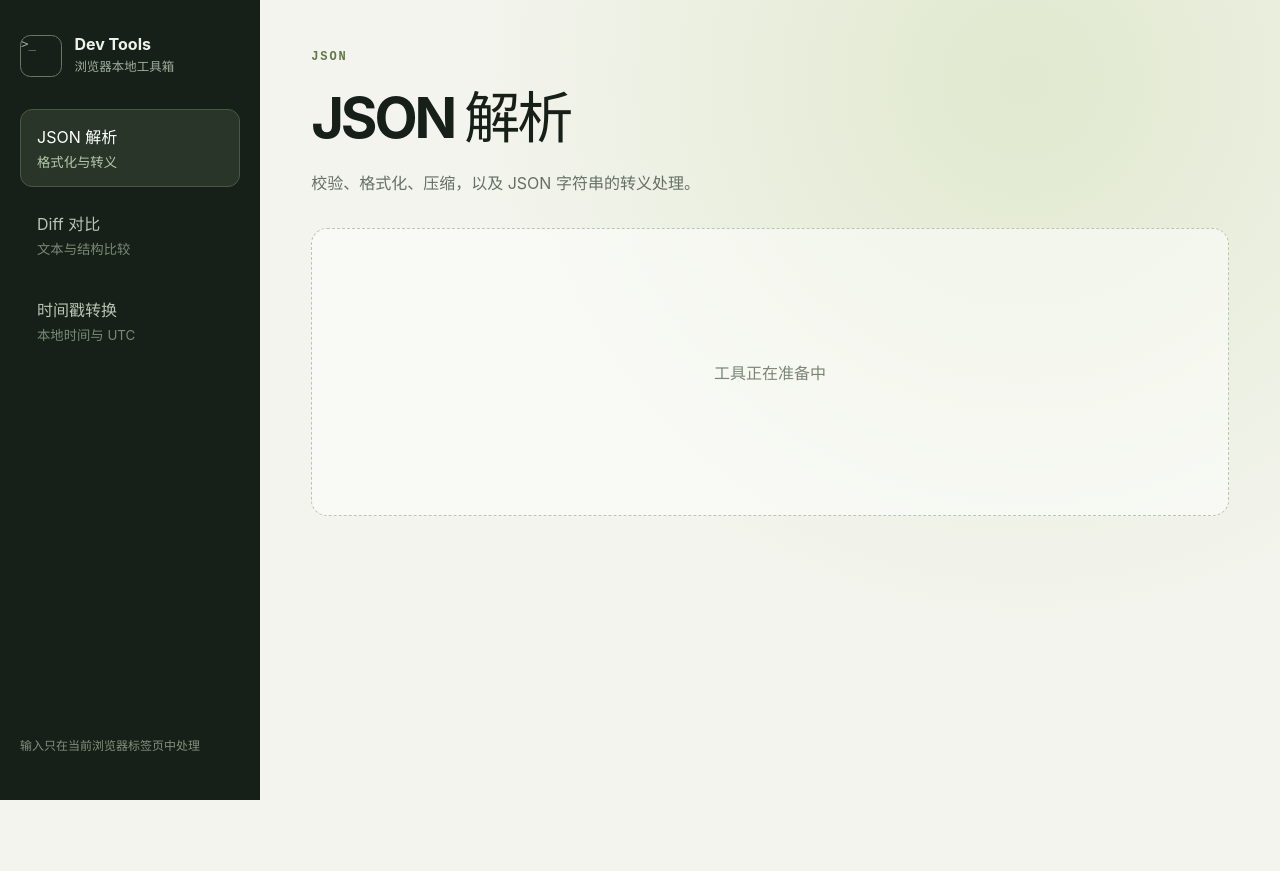
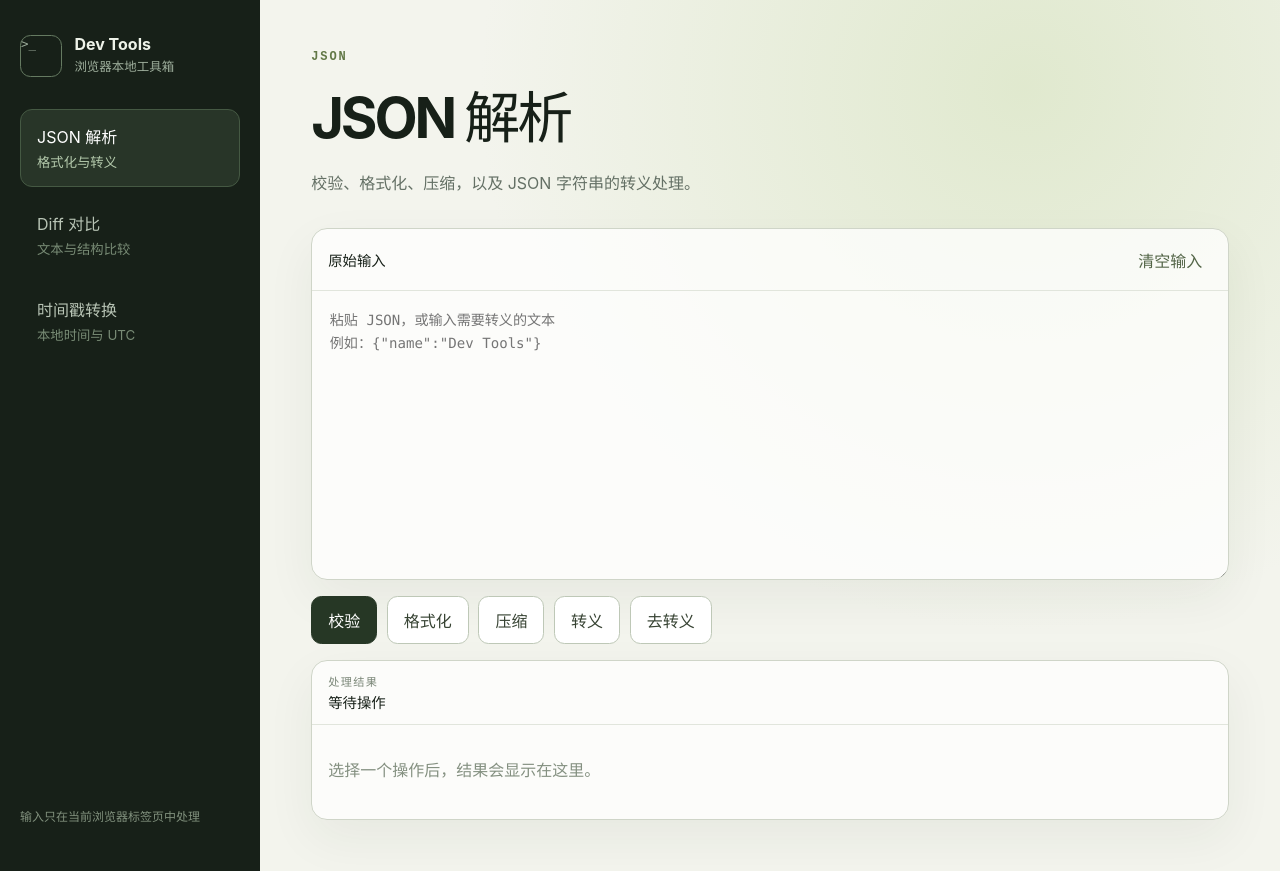
Before and after one commit to C-Liueasymoney/dev-tools, a React (Vite) app: page / in a window 1280 px wide. Before the commit the page ends 800 px from the top, so only its background shows below. Built offline with nearby package versions, Linux system fonts and the light colour scheme.

Commit message:
feat: add JSON processing tool

```diff
--- a/src/styles.css
+++ b/src/styles.css
@@ -81,6 +81,58 @@ nav { display: grid; gap: 0.55rem; }
   background: rgba(255, 255, 255, 0.5);
 }
 
+.editor-card, .result-card {
+  overflow: hidden;
+  border: 1px solid #cfd5c8;
+  border-radius: 1rem;
+  background: rgba(255, 255, 255, 0.76);
+  box-shadow: 0 18px 50px rgba(35, 48, 32, 0.06);
+}
+.editor-header {
+  min-height: 3.25rem;
+  display: flex;
+  align-items: center;
+  justify-content: space-between;
+  gap: 1rem;
+  padding: 0.75rem 1rem;
+  border-bottom: 1px solid #e1e5dc;
+}
+.editor-header label, .editor-header strong { font-size: 0.9rem; }
+.result-kicker { display: block; margin-bottom: 0.15rem; color: #7b8778; font-size: 0.7rem; text-transform: uppercase; letter-spacing: 0.12em; }
+.text-button { padding: 0.4rem 0.6rem; border: 0; color: #526446; background: transparent; }
+.text-button:hover { color: #26351f; background: #edf1e7; }
+.code-input, .code-output {
+  width: 100%;
+  min-height: 18rem;
+  margin: 0;
+  padding: 1.1rem;
+  border: 0;
+  color: #263126;
+  background: transparent;
+  font: 0.88rem/1.65 ui-monospace, SFMono-Regular, Menlo, Monaco, Consolas, monospace;
+  tab-size: 2;
+}
+.code-input { display: block; resize: vertical; outline: none; }
+.code-input:focus { box-shadow: inset 0 0 0 2px #7c9863; }
+.code-output { overflow: auto; white-space: pre; }
+.action-bar { display: flex; flex-wrap: wrap; gap: 0.6rem; margin: 1rem 0; }
+.action-bar button, .primary-button {
+  padding: 0.68rem 1rem;
+  border: 1px solid #bec8b7;
+  border-radius: 0.65rem;
+  color: #374333;
+  background: #fff;
+}
+.action-bar button:hover { border-color: #7c916d; background: #f7f9f4; }
+.action-bar .primary-button { border-color: #263725; color: #fff; background: #263725; }
+.result-card { min-height: 10rem; }
+.result-placeholder { padding: 1rem; color: #849080; }
+.status, .inline-warning, .copy-message { margin: 0; padding: 0.75rem 1rem; font-size: 0.85rem; }
+.status.success { color: #2e6a3e; background: #edf7ee; }
+.status.error { color: #9b3f37; background: #fff0ed; }
+.inline-warning { color: #8a5b17; background: #fff6df; }
+.copy-message { color: #526446; }
+
 @media (max-width: 720px) {
   .app-shell { grid-template-columns: 1fr; }
   .sidebar { gap: 1rem; padding: 1rem; }
--- a/src/tools/json/JsonPage.tsx
+++ b/src/tools/json/JsonPage.tsx
@@ -1,4 +1,67 @@
+import { useState } from 'react';
+import { useSessionInput } from '../../shared/useSessionInput';
+import {
+  escapeJsonString,
+  formatJson,
+  minifyJson,
+  parseJson,
+  unescapeJsonString,
+  type JsonResult,
+} from './json';
+
+type Operation = '校验' | '格式化' | '压缩' | '转义' | '去转义';
+type PageResult = {
+  operation: Operation;
+  ok: boolean;
+  output?: string;
+  message: string;
+  offset?: number;
+};
+
+function toPageResult(operation: Operation, result: JsonResult<string>): PageResult {
+  return result.ok
+    ? { operation, ok: true, output: result.value, message: `${operation}完成` }
+    : { operation, ok: false, message: result.message, offset: result.offset };
+}
+
 export function JsonPage() {
+  const [input, setInput, clearInput, storageWarning] = useSessionInput('json');
+  const [result, setResult] = useState<PageResult | null>(null);
+  const [copyMessage, setCopyMessage] = useState('');
+
+  const validate = () => {
+    const parsed = parseJson(input);
+    setResult(parsed.ok
+      ? { operation: '校验', ok: true, message: 'JSON 有效' }
+      : { operation: '校验', ok: false, message: parsed.message, offset: parsed.offset });
+  };
+
+  const run = (operation: Operation) => {
+    setCopyMessage('');
+    if (operation === '格式化') setResult(toPageResult(operation, formatJson(input)));
+    if (operation === '压缩') setResult(toPageResult(operation, minifyJson(input)));
+    if (operation === '转义') {
+      setResult({ operation, ok: true, output: escapeJsonString(input), message: '转义完成' });
+    }
+    if (operation === '去转义') setResult(toPageResult(operation, unescapeJsonString(input)));
+  };
+
+  const copyOutput = async () => {
+    if (!result?.output) return;
+    try {
+      await navigator.clipboard.writeText(result.output);
+      setCopyMessage('已复制');
+    } catch {
+      setCopyMessage('复制失败，请手动复制');
+    }
+  };
+
+  const clear = () => {
+    clearInput();
+    setResult(null);
+    setCopyMessage('');
+  };
+
   return (
     <section className="tool-page" aria-labelledby="json-title">
       <div className="page-heading">
@@ -6,7 +69,52 @@ export function JsonPage() {
         <h2 id="json-title">JSON 解析</h2>
         <p>校验、格式化、压缩，以及 JSON 字符串的转义处理。</p>
       </div>
-      <div className="empty-state">工具正在准备中</div>
+      <div className="editor-card">
+        <div className="editor-header">
+          <label htmlFor="json-input">原始输入</label>
+          <button className="text-button" onClick={clear} type="button">清空输入</button>
+        </div>
+        <textarea
+          id="json-input"
+          className="code-input"
+          onChange={(event) => setInput(event.target.value)}
+          placeholder={'粘贴 JSON，或输入需要转义的文本\n例如：{"name":"Dev Tools"}'}
+          spellCheck={false}
+          value={input}
+        />
+        {storageWarning && <p className="inline-warning" role="status">{storageWarning}</p>}
+      </div>
+
+      <div className="action-bar" aria-label="JSON 操作">
+        <button className="primary-button" onClick={validate} type="button">校验</button>
+        <button onClick={() => run('格式化')} type="button">格式化</button>
+        <button onClick={() => run('压缩')} type="button">压缩</button>
+        <button onClick={() => run('转义')} type="button">转义</button>
+        <button onClick={() => run('去转义')} type="button">去转义</button>
+      </div>
+
+      <section className="result-card" aria-live="polite" aria-label="处理结果">
+        <div className="editor-header">
+          <div>
+            <span className="result-kicker">处理结果</span>
+            <strong>{result ? result.operation : '等待操作'}</strong>
+          </div>
+          {result?.output !== undefined && (
+            <button className="text-button" onClick={copyOutput} type="button">复制结果</button>
+          )}
+        </div>
+        {!result && <p className="result-placeholder">选择一个操作后，结果会显示在这里。</p>}
+        {result && (
+          <>
+            <p className={result.ok ? 'status success' : 'status error'}>
+              {result.message}
+              {result.offset !== undefined && `（位置 ${result.offset}）`}
+            </p>
+            {result.output !== undefined && <pre className="code-output">{result.output}</pre>}
+            {copyMessage && <p className="copy-message" role="status">{copyMessage}</p>}
+          </>
+        )}
+      </section>
     </section>
   );
 }
--- /dev/null
+++ b/src/tools/json/json.ts
@@ -0,0 +1,43 @@
+export type JsonResult<T> =
+  | { ok: true; value: T }
+  | { ok: false; message: string; offset?: number };
+
+function jsonError(error: unknown): JsonResult<never> {
+  const message = error instanceof Error ? error.message : String(error);
+  const match = message.match(/(?:position|at)\s+(\d+)/i);
+  return match
+    ? { ok: false, message, offset: Number(match[1]) }
+    : { ok: false, message };
+}
+
+export function parseJson(input: string): JsonResult<unknown> {
+  try {
+    return { ok: true, value: JSON.parse(input) as unknown };
+  } catch (error) {
+    return jsonError(error);
+  }
+}
+
+export function formatJson(input: string): JsonResult<string> {
+  const parsed = parseJson(input);
+  return parsed.ok
+    ? { ok: true, value: JSON.stringify(parsed.value, null, 2) }
+    : parsed;
+}
+
+export function minifyJson(input: string): JsonResult<string> {
+  const parsed = parseJson(input);
+  return parsed.ok
+    ? { ok: true, value: JSON.stringify(parsed.value) }
+    : parsed;
+}
+
+export const escapeJsonString = (input: string): string => JSON.stringify(input);
+
+export function unescapeJsonString(input: string): JsonResult<string> {
+  const parsed = parseJson(input);
+  if (!parsed.ok) return parsed;
+  return typeof parsed.value === 'string'
+    ? { ok: true, value: parsed.value }
+    : { ok: false, message: '输入必须是 JSON 字符串字面量' };
+}
```
Also changed, not shown: 2 other files (tests, documents, lock files or other folders).
